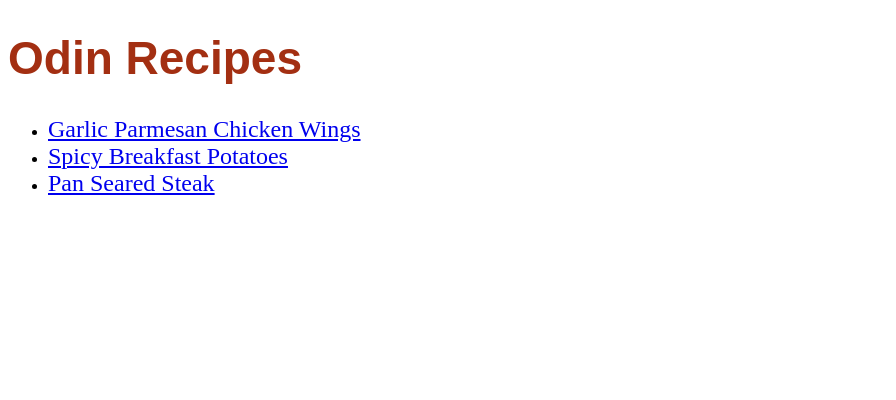
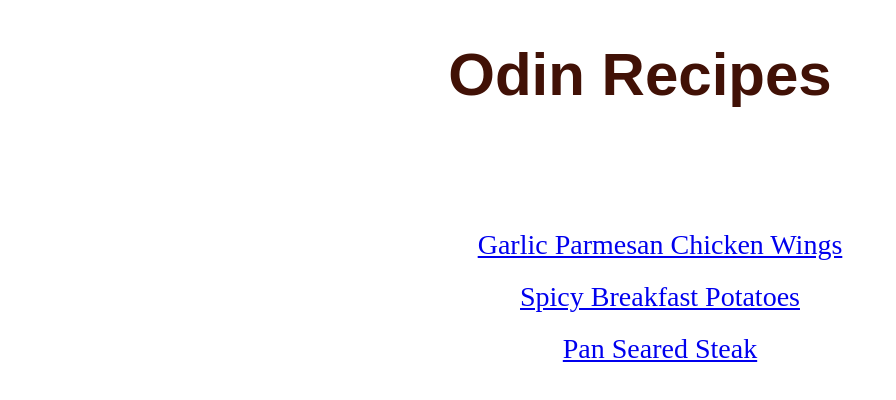
Before and after one commit to DYoungbar3/odin-recipes, a plain HTML site: page index.html in a window 1280 px wide. Shown: the whole page, without its empty margins (0-896 px from the left). Drawn offline with Linux system fonts and the light colour scheme.

Commit message:
Adjust margins for better look

```diff
--- a/style.css
+++ b/style.css
@@ -1,9 +1,21 @@
 h1 {
-    font-size: 46px;
+    font-size: 60px;
     font-family: fantasy;
-    color: rgb(163, 47, 18);
+    color: rgb(65, 17, 6);
+    text-align: center;
+    margin-bottom: 120px;
 }
 
 a {
-    font-size: 24px;
+    font-size: 28px;
 }
+
+ul {
+    list-style-type: none;
+    text-align: center;
+}
+
+li {
+    margin-top: 20px;
+    margin-bottom: 20px;
+}
```
